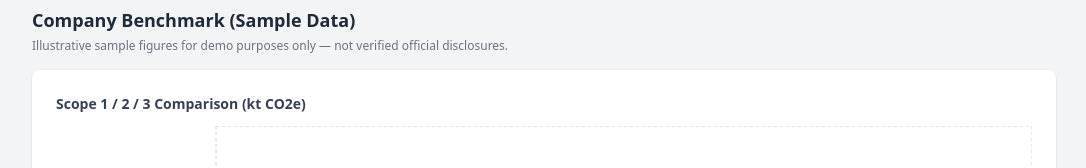
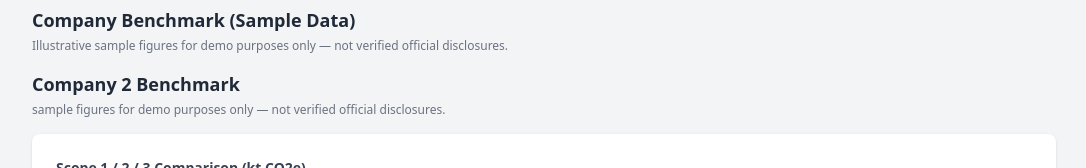
Before and after one commit to CodeWithSid17/ESG-Calculator-Prototype, a React (Vite) app in the folder frontend/: page / in a window 1280 px wide. Both pictures are taken after a click on the button "Company Benchmark". Shown: the part 190-358 px from the top of the page, without its empty margins (96-1182 px from the left). Built offline with nearby package versions, Linux system fonts and the light colour scheme; no server answers.

Commit message:
Change in header section

```diff
--- a/frontend/src/components/CompanyBenchmark.jsx
+++ b/frontend/src/components/CompanyBenchmark.jsx
@@ -30,6 +30,10 @@ function CompanyBenchmark() {
       <h2 className="text-lg font-semibold text-gray-800 mb-1">Company Benchmark (Sample Data)</h2>
       <p className="text-xs text-gray-500 mb-4">
         Illustrative sample figures for demo purposes only — not verified official disclosures.
+      </p>
+      <h2 className="text-lg font-semibold text-gray-800 mb-1">Company 2 Benchmark </h2>
+      <p className="text-xs text-gray-500 mb-4">
+       sample figures for demo purposes only — not verified official disclosures.
       </p>
 
       {/* ---------- Chart ---------- */}
```
